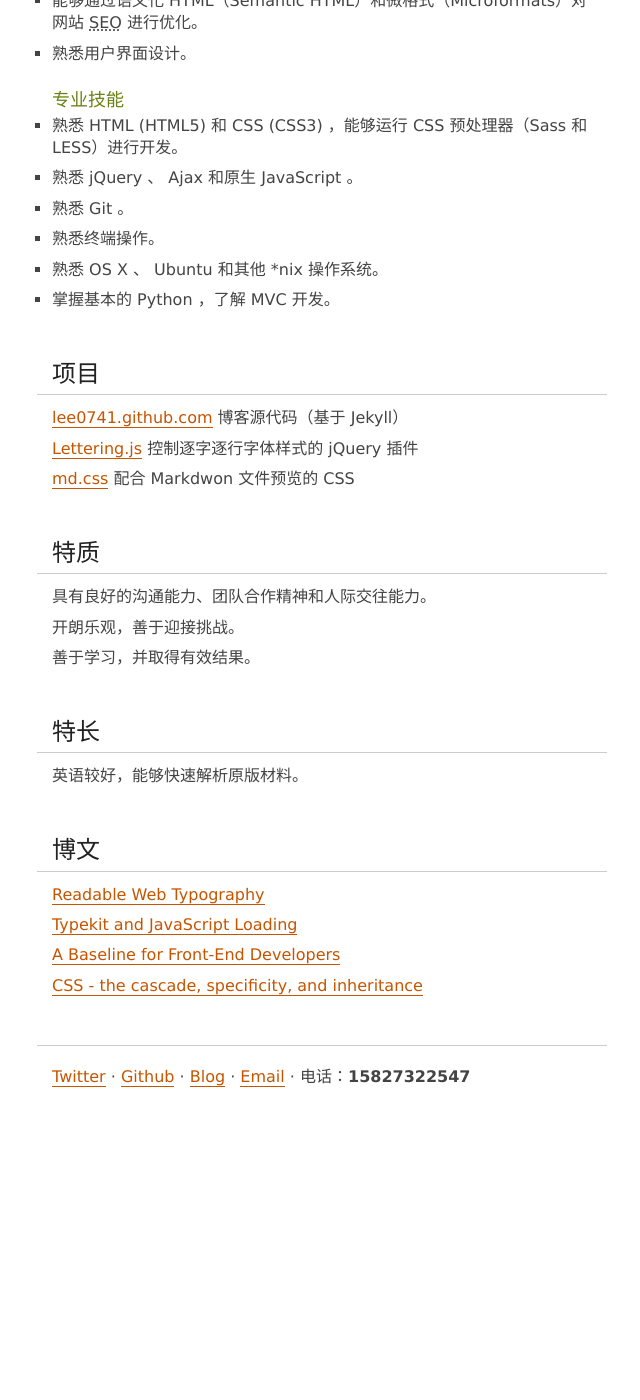
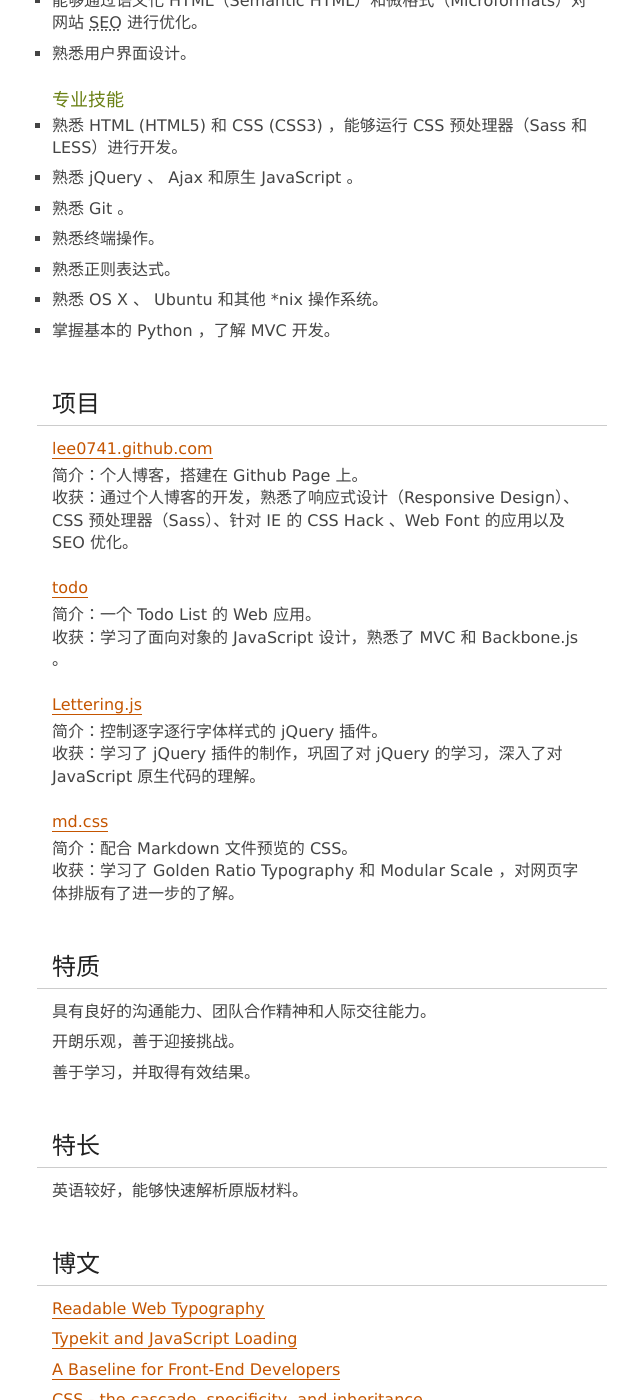
Before and after one commit to lee0741/lee0741.github.com, a Jekyll site: the page built from resume.html, in a window 1280 px wide and 1400 px high, scrolled down 843 px. Shown: the whole window, without its empty margins (318-958 px from the left). Built offline with Jekyll 4.4.1, drawn with Linux system fonts in a browser that asks for light colours; before the commit the page ends 1990 px from its top, so only the background shows below that.

Commit message:
resume, again...

```diff
--- a/css/style.css
+++ b/css/style.css
@@ -191,7 +191,3 @@ time {
 .wf-loading {
     visibility: hidden;
 }
-
-.wf-inactive {
-    visibility: hidden;
-}
--- a/resume.html
+++ b/resume.html
@@ -80,6 +80,7 @@ permalink: /resume/
                 <li>熟悉 jQuery 、 Ajax 和原生 JavaScript 。</li>
                 <li>熟悉 Git 。 </li>
                 <li>熟悉终端操作。</li>
+                <li>熟悉正则表达式。</li>
                 <li>熟悉 OS X 、 Ubuntu 和其他 *nix 操作系统。</li>
                 <li>掌握基本的 Python ，了解 MVC 开发。</li>
             </ul>
@@ -89,9 +90,26 @@ permalink: /resume/
     <section>
         <h1>项目</h1>
         <ul>
-            <li><a rel="external" href="https://github.com/lee0741/lee0741.github.com">lee0741.github.com</a> 博客源代码（基于 Jekyll）</li>
-            <li><a rel="external" href="https://github.com/lee0741/Lettering.js">Lettering.js</a> 控制逐字逐行字体样式的 jQuery 插件</li>
-            <li><a rel="external" href="https://github.com/lee0741/md.css">md.css</a> 配合 Markdwon 文件预览的 CSS</li>
+          <li>
+            <a rel="external" href="https://github.com/lee0741/lee0741.github.com">lee0741.github.com</a>
+            <p>简介：个人博客，搭建在 Github Page 上。<br />
+            收获：通过个人博客的开发，熟悉了响应式设计（Responsive Design）、CSS 预处理器（Sass）、针对 IE 的 CSS Hack 、Web Font 的应用以及 SEO 优化。</p>
+          </li>
+          <li>
+            <a rel="external" href="https://github.com/lee0741/todo">todo</a>
+            <p>简介：一个 Todo List 的 Web 应用。<br />
+            收获：学习了面向对象的 JavaScript 设计，熟悉了 MVC 和 Backbone.js 。</p>
+          </li>
+          <li>
+            <a rel="external" href="https://github.com/lee0741/Lettering.js">Lettering.js</a>
+            <p>简介：控制逐字逐行字体样式的 jQuery 插件。<br />
+            收获：学习了 jQuery 插件的制作，巩固了对 jQuery 的学习，深入了对 JavaScript 原生代码的理解。</p>
+          </li>
+          <li>
+            <a rel="external" href="https://github.com/lee0741/md.css">md.css</a>
+            <p>简介：配合 Markdown 文件预览的 CSS。<br />
+            收获：学习了 Golden Ratio Typography 和 Modular Scale ，对网页字体排版有了进一步的了解。</p>
+          </li>
         </ul>
     </section>
 
```
